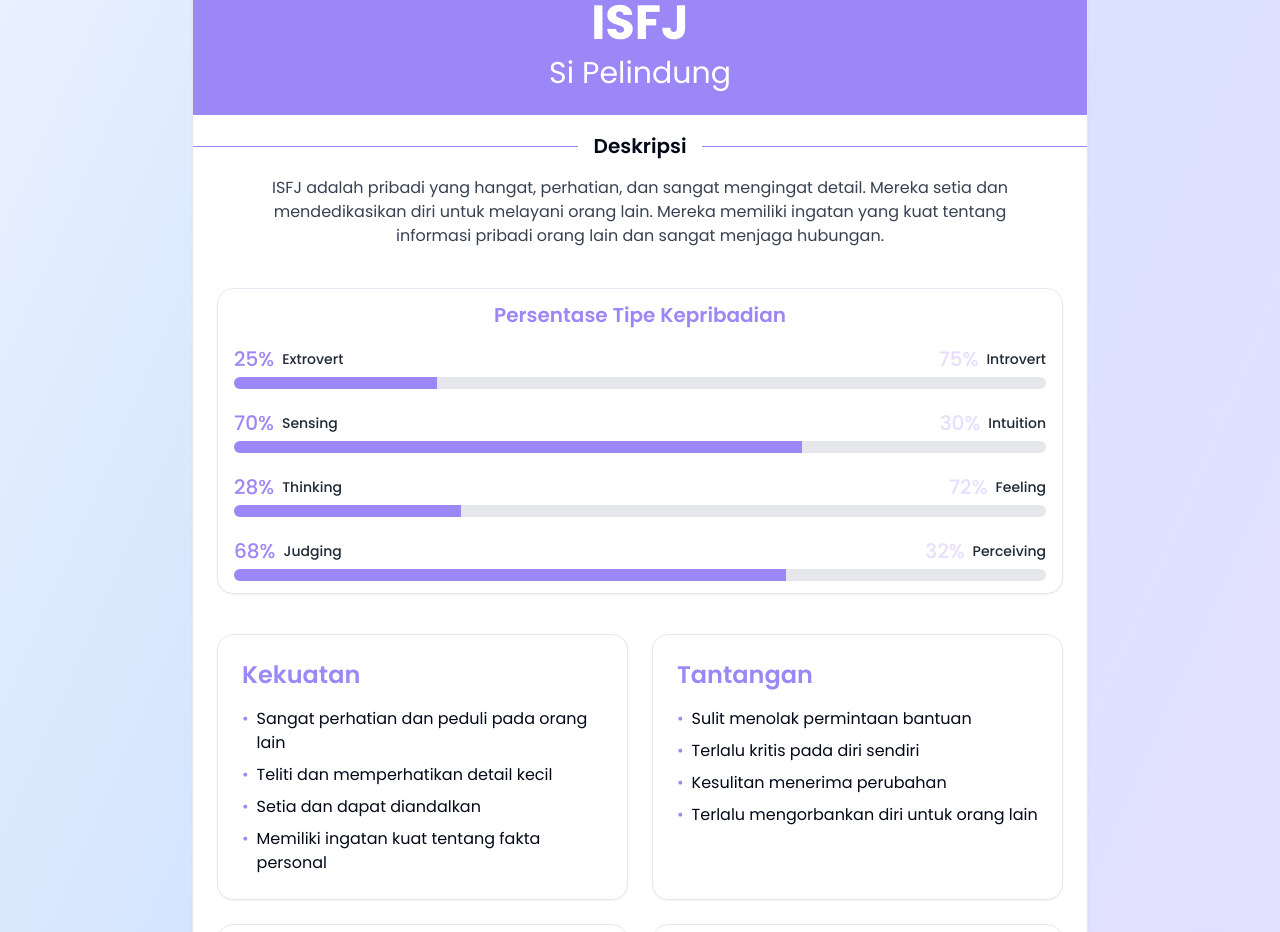
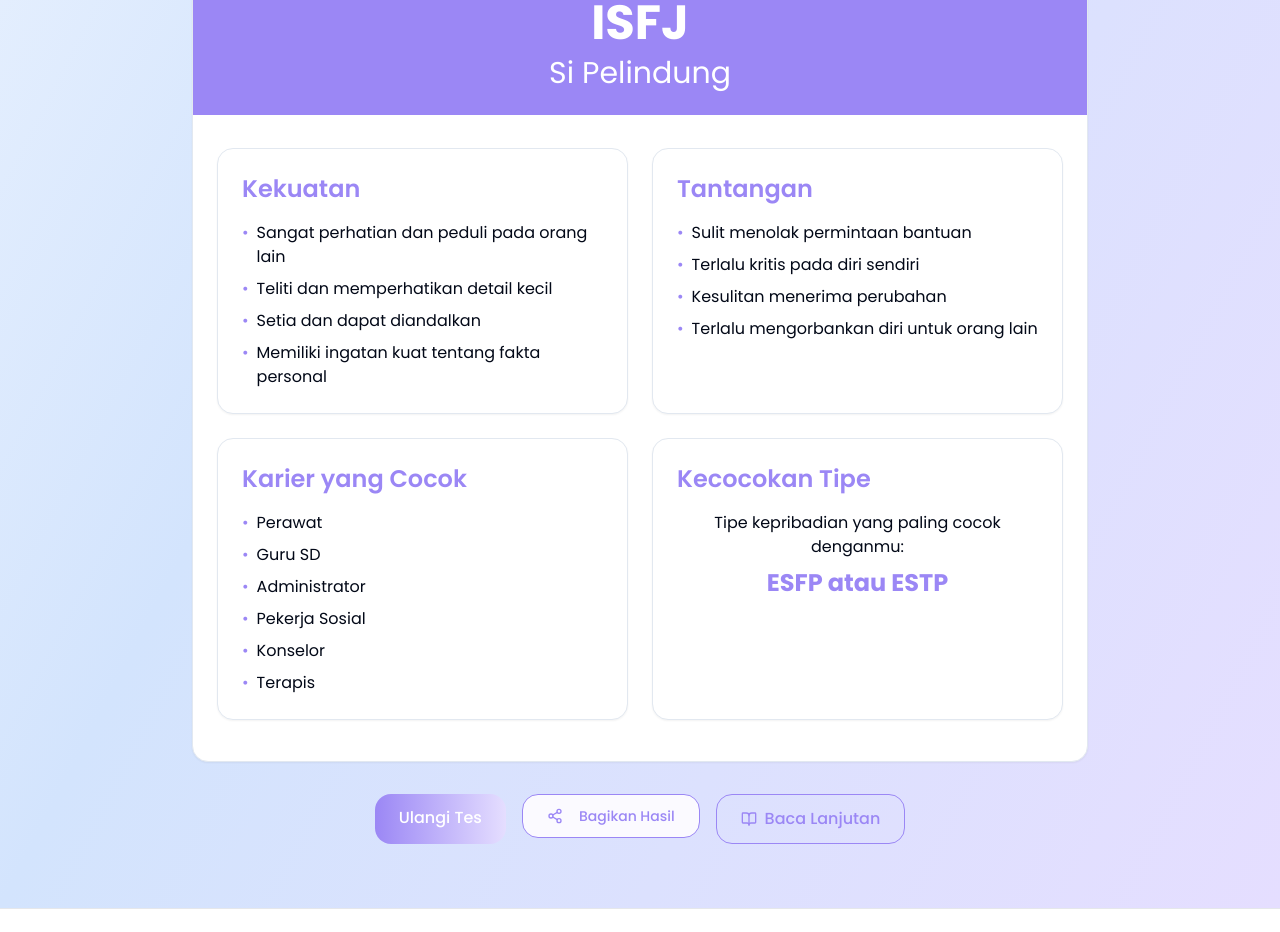
Before and after one commit to ytbpremiumsh/personality, a React (Vite) app: page /hasil/1 in a window 1280 px wide. Shown: the part 1620-2552 px from the top of the page. Built offline with nearby package versions, Linux system fonts and the light colour scheme.

Commit message:
src/components/test-results/ResultCard.tsx

```diff
--- a/src/components/test-results/ResultCard.tsx
+++ b/src/components/test-results/ResultCard.tsx
@@ -123,23 +123,7 @@ const ResultCard: React.FC<ResultCardProps> = ({
         </div>
 
         <CardContent className="p-6 px-[24px] py-[17px]">
-          <div className="mb-6 max-w-3xl mx-auto">
-            <div className="flex items-center mb-4 justify-center">
-              <Separator className="flex-grow bg-mbti-deep-purple h-[1px]" />
-              <h3 className="text-xl font-semibold mx-4">Deskripsi</h3>
-              <Separator className="flex-grow bg-mbti-deep-purple h-[1px]" />
-            </div>
-            <p className="text-gray-700 text-sm sm:text-base text-center">{result.description}</p>
-          </div>
-
-          {/* Personality Chart */}
-          <div className="mb-6 max-w-4xl mx-auto">
-            <div className="flex items-center mb-4 justify-center">
-            </div>
-            <PersonalityChart type={result.type} />
-          </div>
-
-          {/* Karakteristik Section */}
+         {/* Karakteristik Section */}
           <div className="mb-6 max-w-4xl mx-auto">
             <div className="flex items-center mb-4 justify-center">
             </div>
```
